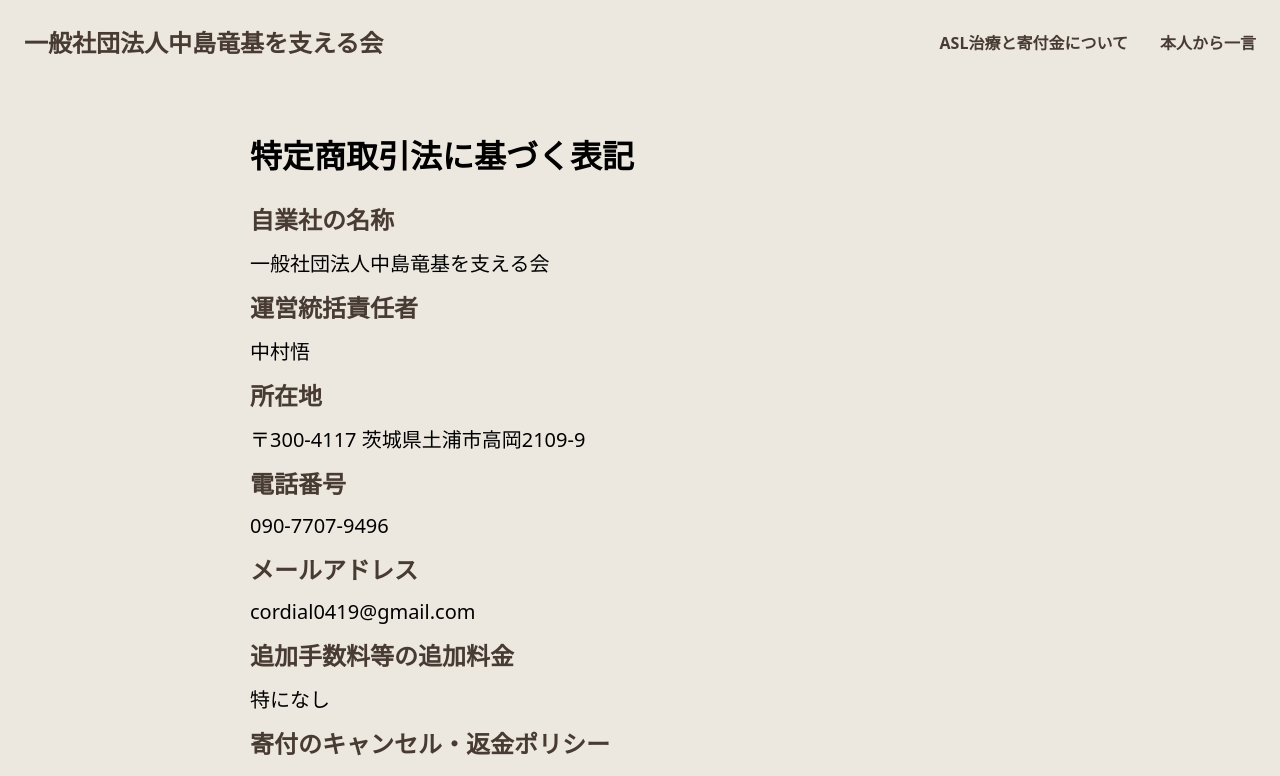
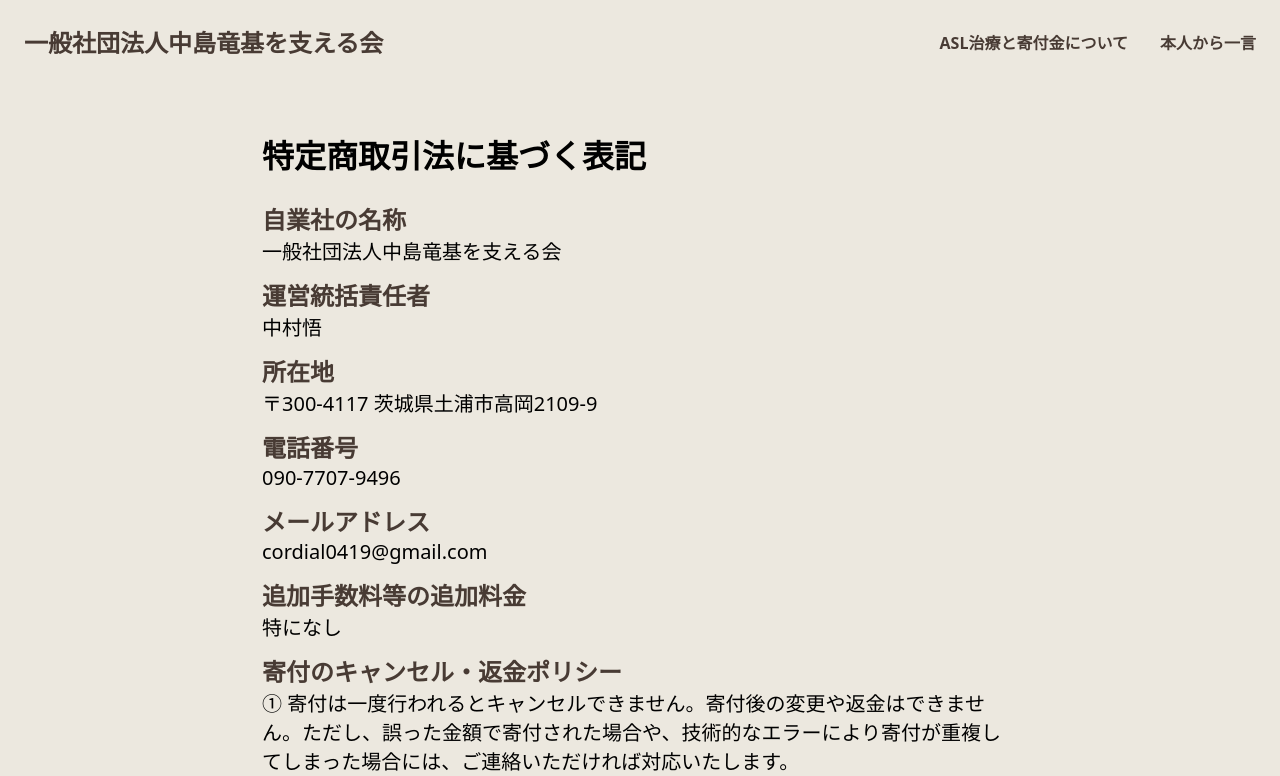
Before and after one commit to Nous-Creation/ALS-Project, a Next.js app: page /terms in a window 1280 px wide. Shown: the top 776 px of the page. Built offline with nearby package versions, Linux system fonts and the light colour scheme.

Commit message:
terms styles

```diff
--- a/src/components/pages/terms/index.tsx
+++ b/src/components/pages/terms/index.tsx
@@ -76,12 +76,16 @@ const Container = styled.div`
   max-width: 780px;
   width: 100%;
   margin: 48px auto;
-  padding-bottom: 32px;
+  padding: 0 12px 32px;
   border-bottom: 1px solid #000;
 `;
 
 const H1 = styled.h1`
   margin-bottom: 24px;
+
+  @media (max-width: 780px) {
+    font-size: 28px;
+  }
 `;
 
 const ContentWrapper = styled.div`
@@ -89,8 +93,12 @@ const ContentWrapper = styled.div`
 `;
 
 const H2 = styled.h2`
-  margin-bottom: 12px;
+  /* margin-bottom: 4px; */
   color: #483b34;
+
+  @media (max-width: 780px) {
+    font-size: 20px;
+  }
 `;
 
 const List = styled.ul`
@@ -107,7 +115,10 @@ const ListItem = styled.li`
   font-size: 20px;
   font-style: normal;
   font-weight: 400;
-  line-height: normal;
+
+  @media (max-width: 780px) {
+    font-size: 16px;
+  }
 `;
 
 const Text = styled.p`
@@ -117,5 +128,8 @@ const Text = styled.p`
   font-size: 20px;
   font-style: normal;
   font-weight: 400;
-  line-height: normal;
+
+  @media (max-width: 780px) {
+    font-size: 16px;
+  }
 `;
```
